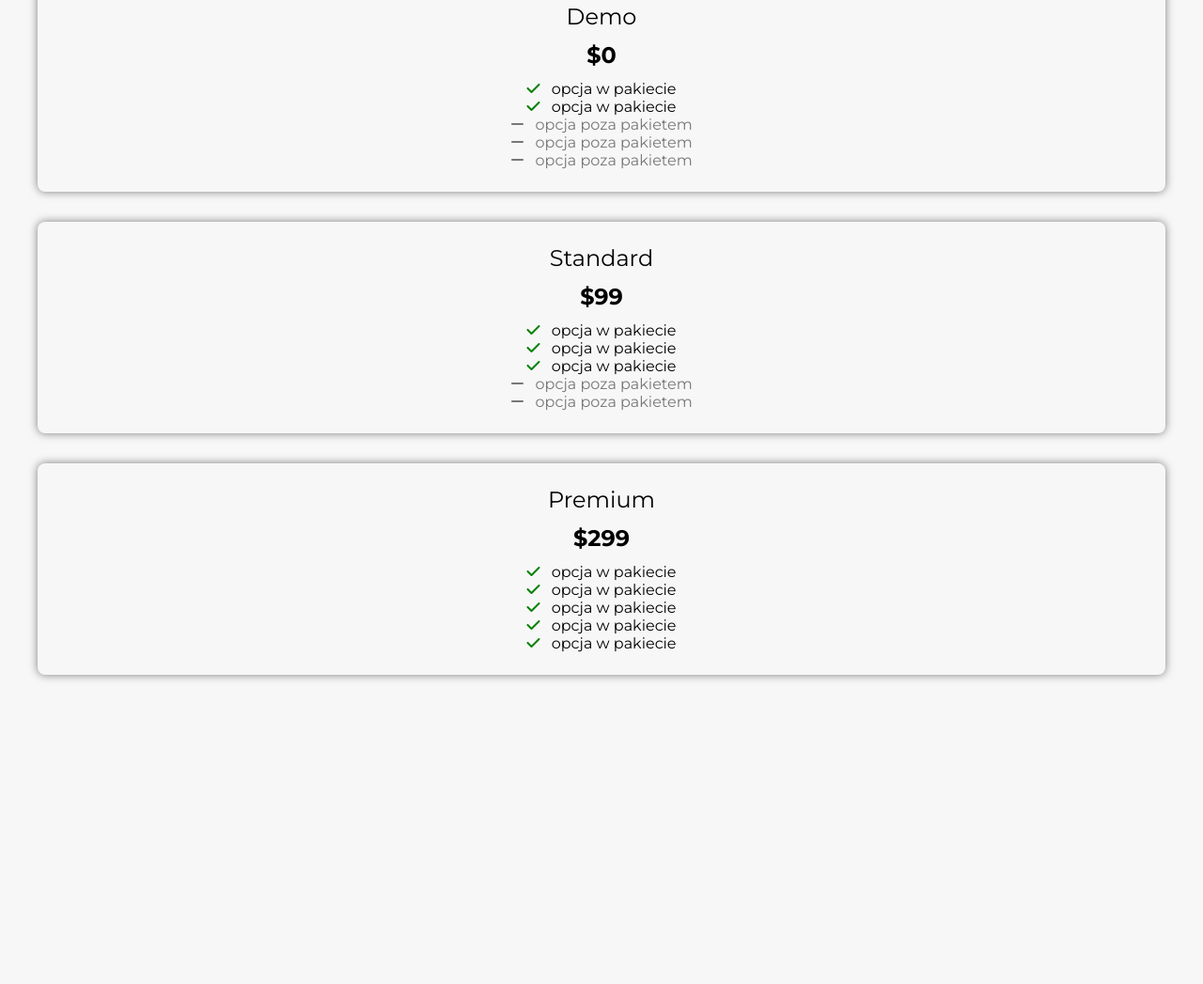
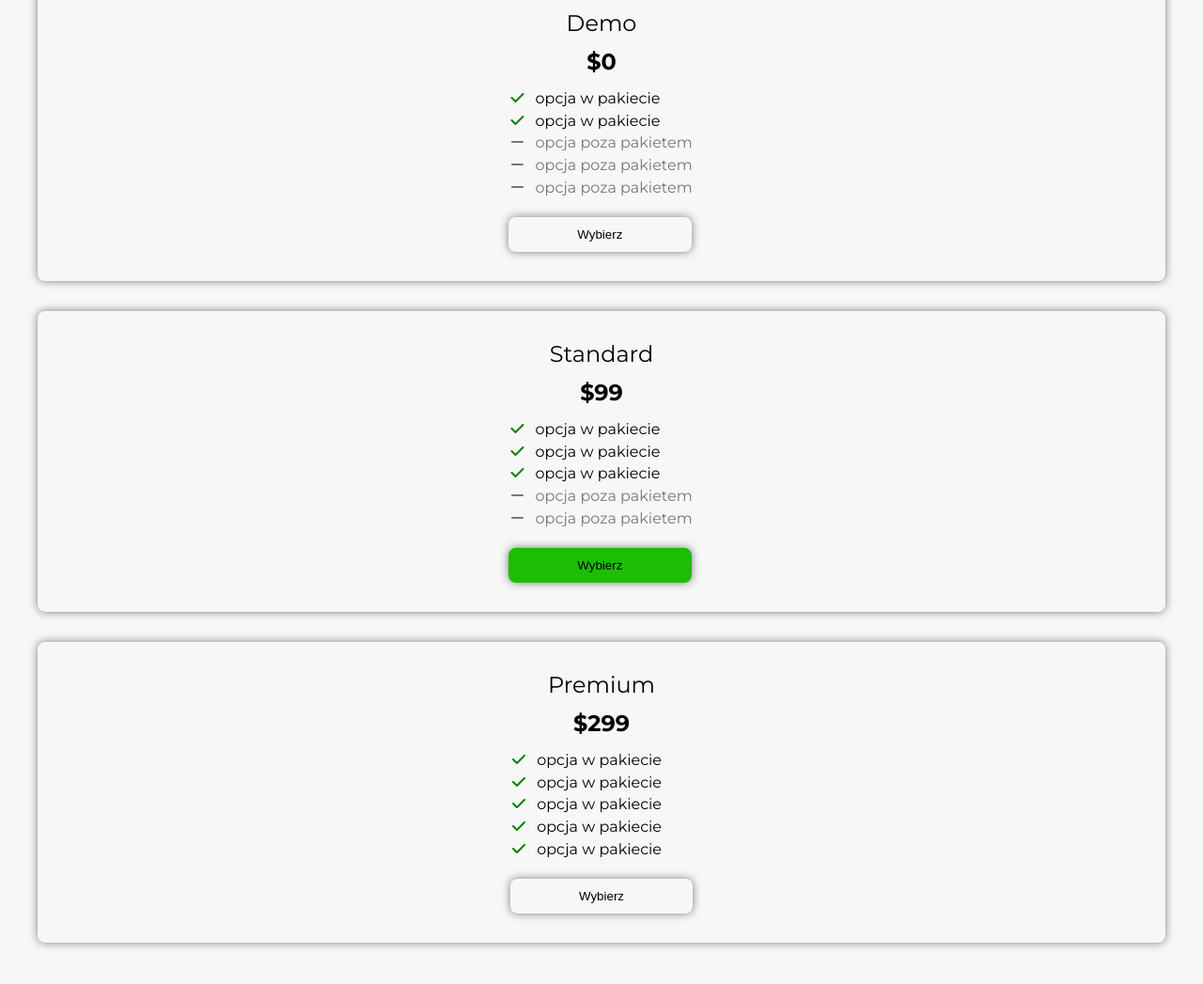
Before and after one commit to Dragneel1337/Forest, a website: page index.html in a window 1280 px wide. Shown: the part 1389-2436 px from the top of the page at 94% size. Before the commit the page ends 2155 px from the top, so only its background shows below. Drawn offline with Linux system fonts and the light colour scheme.

Commit message:
offer almost done button to fixing

```diff
--- a/index.html
+++ b/index.html
@@ -75,11 +75,17 @@
                     <div class="offer__card">
                         <p class="offer__card__title">Demo</p>
                         <p class="offer__card__money">$0</p>
+                        <div class="offer__card__options">
                             <p class="offer__card__option"><i class="fa-solid fa-check"></i> opcja w pakiecie</p>
                             <p class="offer__card__option"><i class="fa-solid fa-check"></i> opcja w pakiecie</p>
-                        <p class="offer__card__option gray"><i class="fa-solid fa-minus"></i> opcja poza pakietem</p>
-                        <p class="offer__card__option gray"><i class="fa-solid fa-minus"></i> opcja poza pakietem</p>
-                        <p class="offer__card__option gray"><i class="fa-solid fa-minus"></i> opcja poza pakietem</p>
+                            <p class="offer__card__option gray"><i class="fa-solid fa-minus"></i> opcja poza pakietem
+                            </p>
+                            <p class="offer__card__option gray"><i class="fa-solid fa-minus"></i> opcja poza pakietem
+                            </p>
+                            <p class="offer__card__option gray"><i class="fa-solid fa-minus"></i> opcja poza pakietem
+                            </p>
+                            <button class="offer__card__button">Wybierz</button>
+                        </div>
                     </div>
 
                     <div class="offer__card">
@@ -89,21 +95,27 @@
                             <p class="offer__card__option"><i class="fa-solid fa-check"></i> opcja w pakiecie</p>
                             <p class="offer__card__option"><i class="fa-solid fa-check"></i> opcja w pakiecie</p>
                             <p class="offer__card__option"><i class="fa-solid fa-check"></i> opcja w pakiecie</p>
-                            <p class="offer__card__option gray"><i class="fa-solid fa-minus"></i> opcja poza pakietem
+                            <p class="offer__card__option gray"><i class="fa-solid fa-minus"></i> opcja poza
+                                pakietem
                             </p>
-                            <p class="offer__card__option gray"><i class="fa-solid fa-minus"></i> opcja poza pakietem
+                            <p class="offer__card__option gray"><i class="fa-solid fa-minus"></i> opcja poza
+                                pakietem
                             </p>
+                            <button class="offer__card__button--special">Wybierz</button>
                         </div>
                     </div>
 
                     <div class="offer__card">
                         <p class="offer__card__title">Premium</p>
                         <p class="offer__card__money">$299</p>
+                        <div? class="offer__card__options">
                             <p class="offer__card__option"><i class="fa-solid fa-check"></i> opcja w pakiecie</p>
                             <p class="offer__card__option"><i class="fa-solid fa-check"></i> opcja w pakiecie</p>
                             <p class="offer__card__option"><i class="fa-solid fa-check"></i> opcja w pakiecie</p>
                             <p class="offer__card__option"><i class="fa-solid fa-check"></i> opcja w pakiecie</p>
                             <p class="offer__card__option"><i class="fa-solid fa-check"></i> opcja w pakiecie</p>
+                            <button class="offer__card__button">Wybierz</button>
+                    </div>
                 </div>
             </div>
             </div>
--- a/src/sass/main.scss
+++ b/src/sass/main.scss
@@ -112,7 +112,7 @@ body {
         width: 100%;
         background-color: $light;
         transition: transform .5s;
-        transform: translateX(600px);
+        transform: translateX(1000px);
 
         &.show-nav {
             transform: translateX(0);
@@ -298,6 +298,7 @@ body {
     }
 
     &__card {
+        height: 320px;
         display: flex;
         align-items: center;
         justify-content: center;
@@ -307,6 +308,11 @@ body {
         padding: 1.5em 0;
         border-radius: 8px;
         box-shadow: 0px 0px 10px rgba(0, 0, 0, .5);
+        transition: transform .5s;
+
+        &:hover {
+            transform: scale(1.05);
+        }
 
         &__title {
             font-size: 1.5em;
@@ -320,6 +326,50 @@ body {
 
         &__options {
             font-size: 1em;
+            text-align: left;
+        }
+
+        &__option {
+            padding: 0.15em;
+        }
+
+        &__button {
+            margin-top: 1.5em;
+            padding: .8em 5.5em;
+            background-color: $light;
+            border: none;
+            outline: none;
+            box-shadow: 0px 0px 10px rgba(0, 0, 0, .5);
+            border-radius: 8px;
+            cursor: pointer;
+            transition: background-color .3s, color .3s;
+
+            &:focus {
+                border: 1px solid #1cbe03;
+            }
+
+            &:hover {
+                color: $light;
+                background-color: #1cbe03;
+            }
+
+            &--special {
+                margin-top: 1.5em;
+                padding: .8em 5.5em;
+                background-color: rgb(28, 190, 3);
+                border: none;
+                outline: none;
+                box-shadow: 0px 0px 10px rgba(0, 0, 0, .5);
+                border-radius: 8px;
+
+                &:focus {
+                    border: 1px solid rgb(28, 190, 3);
+                }
+
+                &:hover {
+                    background-color: dark;
+                }
+            }
         }
     }
 
```
Also changed, not shown: dist/css/main.min.css. Lines whose indentation alone changed are shown as unchanged.
